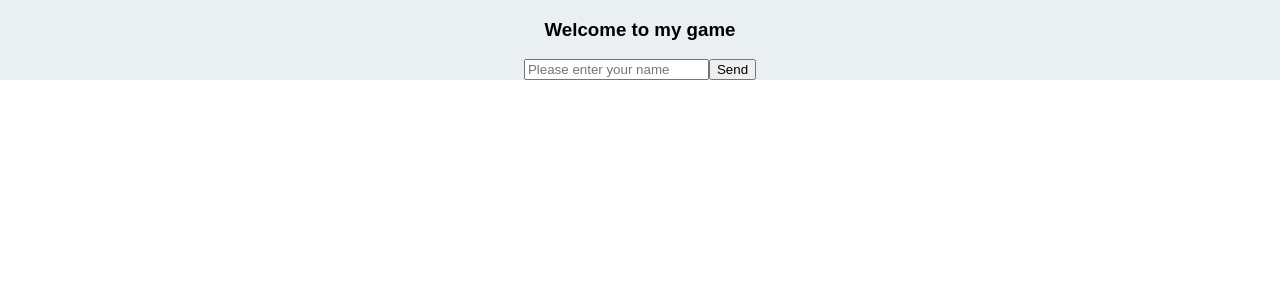
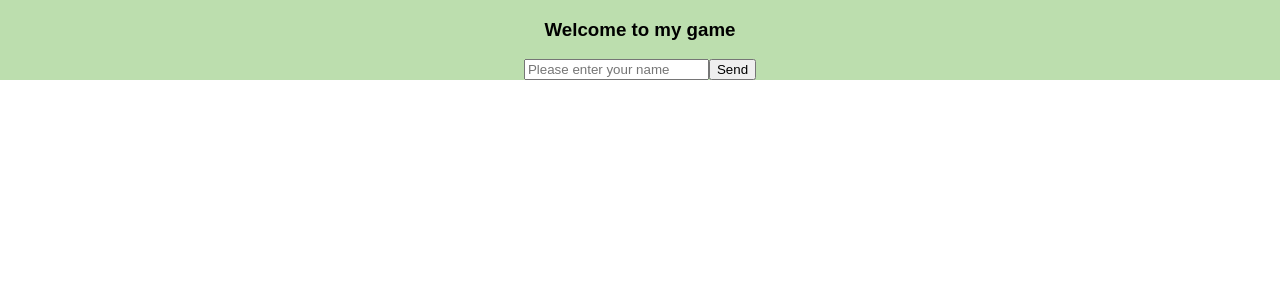
Before and after one commit to raquellchavezz/techtonica-assignments, a React (Create React App) app in the folder week8/client/: page / in a window 1280 px wide. Shown: the top 300 px of the page. Built offline with nearby package versions, Linux system fonts and the light colour scheme.

Commit message:
chages background color to green

```diff
--- a/week8/client/src/App.css
+++ b/week8/client/src/App.css
@@ -1,5 +1,5 @@
 .App {
-  background-color: #eaeff1;
+  background-color: #bcdeae;
   font-family: "Raleway", sans-serif;
   display:flex;
   flex-direction:column;
--- a/week8/client/src/components/questioncard.js
+++ b/week8/client/src/components/questioncard.js
@@ -1,5 +1,7 @@
 import { useState } from "react";
 import Score from "./scoreBoard";
+import { decode } from "html-entities";
+
 const QuestionCard = (props) => {
   const [answered, setAnswered] = useState("false");
   // const [score, setScore] = useState(0);
@@ -42,7 +44,7 @@ const QuestionCard = (props) => {
 
   return (
     <div className={"question-section"}>
-      <div className="question-text">{props.question.question}</div>
+      <div className="question-text">{decode(props.question.question)}</div>
       {/* passing data for the question in as props*/}
       <div className="answer-section">
         <button value="True" onClick={checkAnswer}>
--- /dev/null
+++ b/week8/package.json
@@ -0,0 +1,5 @@
+{
+  "dependencies": {
+    "html-entities": "^2.3.3"
+  }
+}
```
Also changed, not shown: 1 other file (tests, documents, lock files or other folders).
